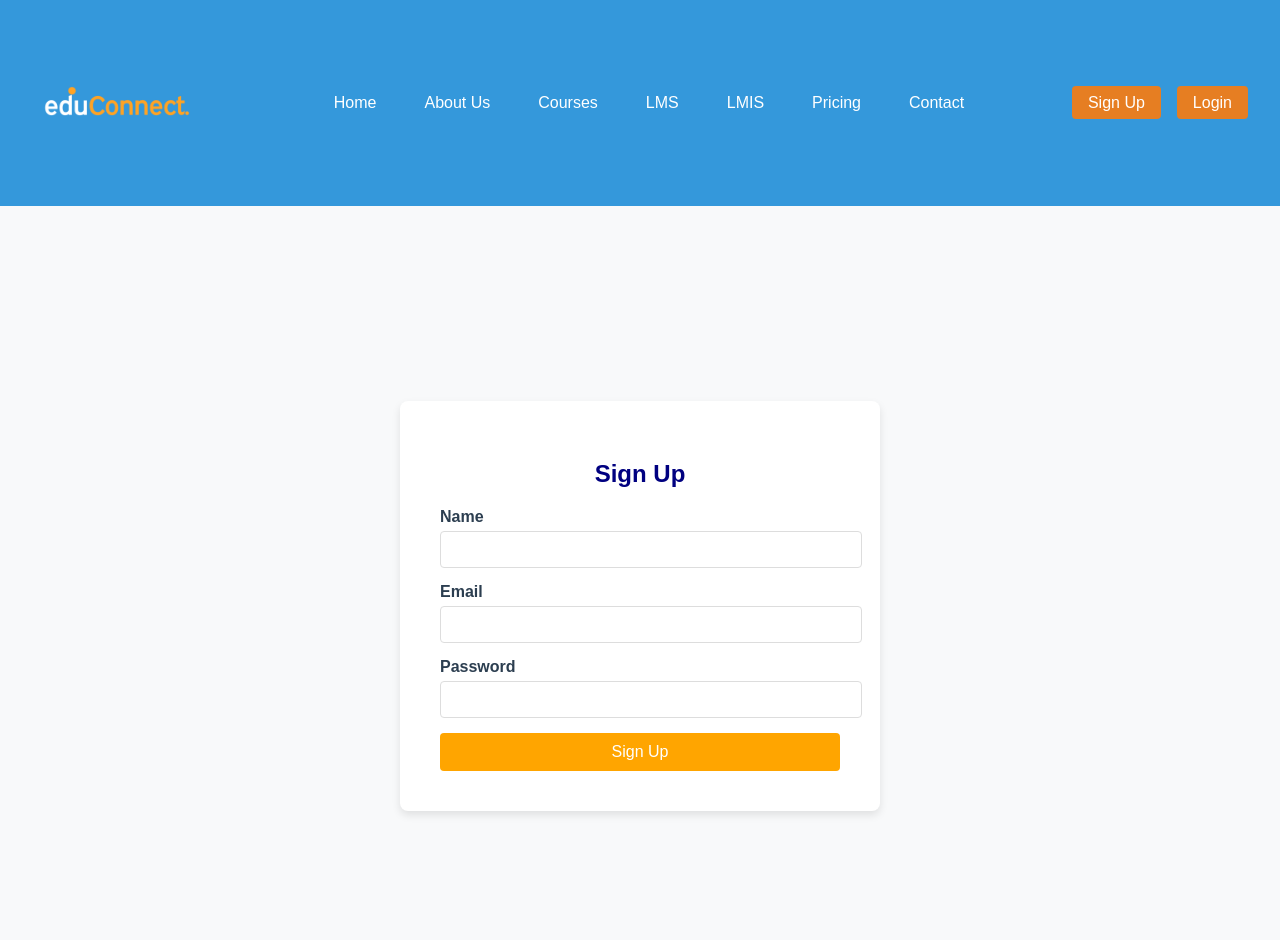
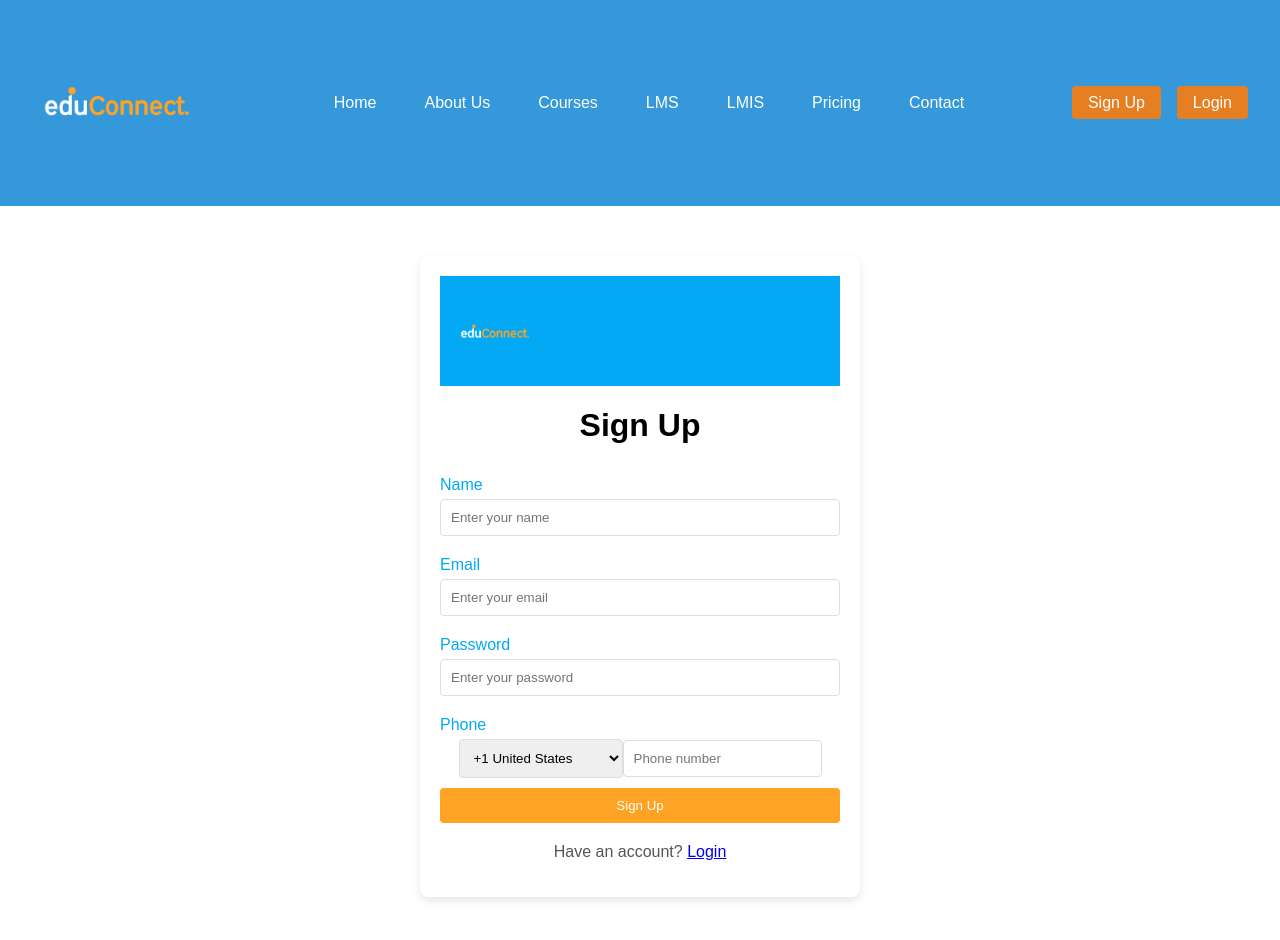
Before and after one commit to Kheed99/myeduConnect-1, a React (Create React App) app: page /signup in a window 1280 px wide. Shown: the top 940 px of the page. Built offline with nearby package versions, Linux system fonts and the light colour scheme.

Commit message:
Modified the Pricing,Signup and Login pages

```diff
--- a/src/components/Login.css
+++ b/src/components/Login.css
@@ -1,59 +1,51 @@
-/* src/components/Login.css */
-
-body {
-  font-family: 'Sans-serif', Arial, Helvetica, sans-serif;
+.login {
+  max-width: 400px;
+  margin: 50px auto;
+  padding: 20px;
+  text-align: center;
+  background-color: #fff;
+  border-radius: 8px;
+  box-shadow: 0 4px 8px rgba(0, 0, 0, 0.1);
+  font-family: Arial, Helvetica, sans-serif;
 }
 
-.login-container {
-  display: flex;
-  justify-content: center;
-  align-items: center;
-  height: 100vh;
-  background-color: #f8f9fa;
+h2 {
+  margin-bottom: 20px;
+  color: black;
 }
 
-.login-form {
-  background-color: #ffffff;
-  padding: 40px;
-  border-radius: 8px;
-  box-shadow: 0 4px 8px rgba(0, 0, 0, 0.1);
-  max-width: 400px;
-  width: 100%;
+form {
+  display: flex;
+  flex-direction: column;
 }
 
-.login-form h2 {
-  text-align: center;
-  margin-bottom: 20px;
-  color: navy;
+label {
+  text-align: left;
+  margin: 10px 0 5px;
+  color: #03A9F4;
 }
 
-.login-form label {
-  font-weight: bold;
-  margin-bottom: 5px;
-  display: block;
-  color: #2c3e50;
+input {
+  padding: 10px;
+  margin-bottom: 10px;
+  border-radius: 4px;
+  border: 1px solid #ddd;
 }
 
-.login-form input {
-  width: 100%;
+button {
+  background-color: #FFA324;
+  color: #fff;
   padding: 10px;
-  margin-bottom: 15px;
-  border: 1px solid #ddd;
-  border-radius: 4px;
-}
-
-.login-form button {
-  width: 100%;
-  padding: 10px;
-  background-color: orange;
-  color: white;
   border: none;
   border-radius: 4px;
   cursor: pointer;
-  font-size: 1rem;
-  transition: background-color 0.3s;
 }
 
-.login-form button:hover {
-  background-color: #e67e22;
+button:hover {
+  background-color: #FB8C00;
 }
+
+p {
+  margin-top: 20px;
+  color: #555;
+}
--- a/src/components/Login.js
+++ b/src/components/Login.js
@@ -1,21 +1,20 @@
-// src/components/Login.js
-
 import React from 'react';
 import './Login.css';
 
 const Login = () => {
   return (
-    <div className="login-container">
-      <form className="login-form">
+    <div className="login">
+      <form>
         <h2>Login</h2>
-        <label htmlFor="email">Email</label>
-        <input type="email" id="email" name="email" required />
-        <label htmlFor="password">Password</label>
-        <input type="password" id="password" name="password" required />
+        <label>Email</label>
+        <input type="email" placeholder="Enter your email" />
+        <label>Password</label>
+        <input type="password" placeholder="Enter your password" />
         <button type="submit">Login</button>
+        <p>Don't have an account? <a href="/signup">Sign Up</a></p>
       </form>
     </div>
   );
-}
+};
 
 export default Login;
--- a/src/components/Pricing.css
+++ b/src/components/Pricing.css
@@ -1,40 +1,73 @@
+/* src/components/Pricing.css */
+
 .pricing {
-  padding: 2rem;
+  padding: 20px;
+  font-family: Arial, Helvetica, sans-serif;
+  text-align: center;
+  background-color: #f4f4f4;
 }
 
-.plans {
+.pricing h1 {
+  color: #03A9F4;
+  margin-bottom: 20px;
+}
+
+.pricing-plans {
   display: flex;
   justify-content: space-around;
+  flex-wrap: wrap;
 }
 
-.plan {
-  background-color: white;
-  padding: 2rem;
-  border-radius: 10px;
-  box-shadow: 0 0 10px rgba(0, 0, 0, 0.1);
-  text-align: center;
+.pricing-plan {
+  background-color: #fff;
+  border: 1px solid #ddd;
+  border-radius: 8px;
+  box-shadow: 0 4px 8px rgba(0, 0, 0, 0.1);
   width: 30%;
+  margin: 10px;
+  padding: 20px;
+  transition: transform 0.3s;
 }
 
-.plan h2 {
-  color: #001f3f; /* Navy blue */
+.pricing-plan:hover {
+  transform: scale(1.05);
 }
 
-.plan p {
-  font-size: 1.5rem;
-  color: #333;
+.pricing-plan h2 {
+  color: #FFA324;
+  margin-bottom: 10px;
 }
 
-.plan button {
-  background-color: #001f3f; /* Navy blue */
-  color: white;
-  padding: 0.5rem 1rem;
-  border: none;
-  border-radius: 5px;
-  cursor: pointer;
-  transition: background-color 0.3s;
+.pricing-plan p {
+  font-size: 1.5em;
+  color: #03A9F4;
+  margin-bottom: 20px;
 }
 
-.plan button:hover {
-  background-color: #ff851b; /* Orange */
+.pricing-plan ul {
+  list-style-type: none;
+  padding: 0;
+  margin-bottom: 20px;
 }
+
+.pricing-plan ul li {
+  padding: 10px 0;
+  border-bottom: 1px solid #ddd;
+}
+
+.pricing-plan ul li:last-child {
+  border-bottom: none;
+}
+
+.pricing-plan button {
+  background-color: #03A9F4;
+  color: #fff;
+  padding: 10px 20px;
+  border: none;
+  border-radius: 4px;
+  cursor: pointer;
+}
+
+.pricing-plan button:hover {
+  background-color: #0288D1;
+}
--- a/src/components/Pricing.js
+++ b/src/components/Pricing.js
@@ -1,25 +1,54 @@
+// src/components/Pricing.js
+
 import React from 'react';
+import { Link } from 'react-router-dom';
 import './Pricing.css';
 
 const Pricing = () => {
   return (
     <div className="pricing">
-      <h1>Select a Plan</h1>
-      <div className="plans">
-        <div className="plan">
+      <h1>Pricing Plans</h1>
+      <div className="pricing-plans">
+        <div className="pricing-plan">
           <h2>BASIC</h2>
           <p>$10 / month</p>
-          <button>Get Plan</button>
+          <ul>
+            <li>Access to all basic courses</li>
+            <li>Community support</li>
+            <li>Access to free resources</li>
+            <li>Limited course completion certificates</li>
+          </ul>
+          <Link to="/signup">
+            <button>Sign Up</button>
+          </Link>
         </div>
-        <div className="plan">
+        <div className="pricing-plan">
           <h2>STANDARD</h2>
           <p>$20 / month</p>
-          <button>Get Plan</button>
+          <ul>
+            <li>Access to all courses</li>
+            <li>Priority support</li>
+            <li>Exclusive webinars</li>
+            <li>Course completion certificates</li>
+            <li>Project-based learning</li>
+          </ul>
+          <Link to="/signup">
+            <button>Sign Up</button>
+          </Link>
         </div>
-        <div className="plan">
+        <div className="pricing-plan">
           <h2>PREMIUM</h2>
           <p>$30 / month</p>
-          <button>Get Plan</button>
+          <ul>
+            <li>All courses & premium content</li>
+            <li>24/7 support</li>
+            <li>One-on-one mentoring</li>
+            <li>Career services access</li>
+            <li>Networking opportunities</li>
+          </ul>
+          <Link to="/signup">
+            <button>Sign Up</button>
+          </Link>
         </div>
       </div>
     </div>
--- a/src/components/SignUp.css
+++ b/src/components/SignUp.css
@@ -1,59 +1,62 @@
-/* src/components/SignUp.css */
+/* src/components/Signup.css */
 
-body {
-  font-family: 'Sans-serif', Arial, Helvetica, sans-serif;
+.signup {
+  max-width: 400px;
+  margin: 50px auto;
+  padding: 20px;
+  text-align: center;
+  background-color: #fff;
+  border-radius: 8px;
+  box-shadow: 0 4px 8px rgba(0, 0, 0, 0.1);
+  font-family: Arial, Helvetica, sans-serif;
+  position: relative;
 }
 
-.signup-container {
+.signup-header {
+  background-color: #03A9F4;
+  padding: 15px;
+  text-align: left;
   display: flex;
-  justify-content: center;
   align-items: center;
-  height: 100vh;
-  background-color: #f8f9fa;
 }
 
-.signup-form {
-  background-color: #ffffff;
-  padding: 40px;
-  border-radius: 8px;
-  box-shadow: 0 4px 8px rgba(0, 0, 0, 0.1);
-  max-width: 400px;
-  width: 100%;
+.signup .logo {
+  width: 80px;
 }
 
-.signup-form h2 {
-  text-align: center;
-  margin-bottom: 20px;
-  color: navy;
+.signup form {
+  display: flex;
+  flex-direction: column;
+  margin-top: 20px;
 }
 
-.signup-form label {
-  font-weight: bold;
-  margin-bottom: 5px;
-  display: block;
-  color: #2c3e50;
+.signup label {
+  text-align: left;
+  margin: 10px 0 5px;
+  color: #03A9F4;
 }
 
-.signup-form input {
-  width: 100%;
+.signup input, .signup select {
   padding: 10px;
-  margin-bottom: 15px;
+  margin-bottom: 10px;
+  border-radius: 4px;
   border: 1px solid #ddd;
-  border-radius: 4px;
 }
 
-.signup-form button {
-  width: 100%;
+.signup button {
+  background-color: #FFA324;
+  color: #fff;
   padding: 10px;
-  background-color: orange;
-  color: white;
   border: none;
   border-radius: 4px;
   cursor: pointer;
-  font-size: 1rem;
-  transition: background-color 0.3s;
 }
 
-.signup-form button:hover {
-  background-color: #e67e22;
+.signup button:hover {
+  background-color: #FB8C00;
 }
+
+.signup p {
+  margin-top: 20px;
+  color: #555;
+}
--- a/src/components/Signup.js
+++ b/src/components/Signup.js
@@ -1,23 +1,53 @@
-// src/components/SignUp.js
+// src/components/Signup.js
 
 import React from 'react';
-import './SignUp.css';
+import { Link } from 'react-router-dom';
+import './Signup.css';
+import logo from '../images/logo.png'; // Adjust the path as needed
 
-const SignUp = () => {
+const countryCodes = [
+  { code: '+1', country: 'United States' },
+  { code: '+44', country: 'United Kingdom' },
+  { code: '+91', country: 'India' },
+  // Add more country codes as needed
+];
+
+const Signup = () => {
   return (
-    <div className="signup-container">
-      <form className="signup-form">
-        <h2>Sign Up</h2>
-        <label htmlFor="name">Name</label>
-        <input type="text" id="name" name="name" required />
-        <label htmlFor="email">Email</label>
-        <input type="email" id="email" name="email" required />
-        <label htmlFor="password">Password</label>
-        <input type="password" id="password" name="password" required />
+    <div className="signup">
+      <div className="signup-header">
+        <img src={logo} alt="eduConnect Logo" className="logo" />
+      </div>
+      <h1>Sign Up</h1>
+      <form>
+        <label>Name</label>
+        <input type="text" placeholder="Enter your name" />
+
+        <label>Email</label>
+        <input type="email" placeholder="Enter your email" />
+
+        <label>Password</label>
+        <input type="password" placeholder="Enter your password" />
+
+        <label>Phone</label>
+        <div className="phone-input">
+          <select>
+            {countryCodes.map((country) => (
+              <option key={country.code} value={country.code}>
+                {country.code} {country.country}
+              </option>
+            ))}
+          </select>
+          <input type="tel" placeholder="Phone number" />
+        </div>
+
         <button type="submit">Sign Up</button>
       </form>
+      <p>
+        Have an account? <Link to="/login">Login</Link>
+      </p>
     </div>
   );
-}
+};
 
-export default SignUp;
+export default Signup;
```
